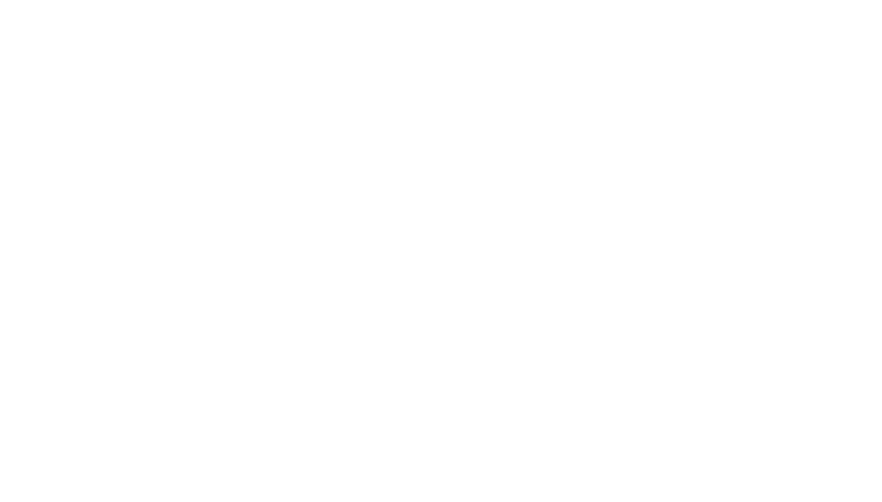
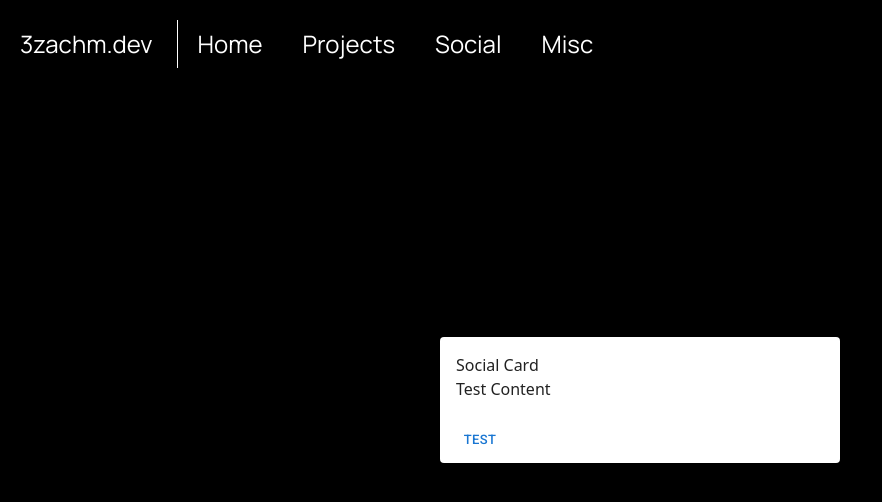
Before and after one commit to 3zachm/3zachm-dev, a Next.js app: page /social in a window 1280 px wide. Shown: the top 502 px of the page, without its empty margins (0-882 px from the left). Built offline with nearby package versions, Linux system fonts and the light colour scheme.

Commit message:
MUI init

```diff
--- /dev/null
+++ b/components/Cards/SocialCard.tsx
@@ -0,0 +1,21 @@
+import { Button } from '@mui/material';
+import Card from '@mui/material/Card';
+import CardActions from '@mui/material/CardActions';
+import CardContent from '@mui/material/CardContent';
+import CardMedia from '@mui/material/CardMedia';
+
+function SocialCard() {
+    return (
+        <Card sx={{minWidth: 400}}>
+            <CardContent>
+                <h2>Social Card</h2>
+                <p>Test Content</p>
+            </CardContent>
+            <CardActions>
+                <Button size="small">Test</Button>
+            </CardActions>
+        </Card>
+    );
+}
+
+export default SocialCard;
--- a/components/Navbar.tsx
+++ b/components/Navbar.tsx
@@ -19,7 +19,7 @@
         </Link>
     ))
 
-    return <div className="p-5 font-Manrope text-2xl flex items-center">{main} {separator} {Navlist}</div>
+    return <div className="p-5 font-Manrope text-2xl flex items-center absolute">{main} {separator} {Navlist}</div>
 }
 
 export default Navbar;
--- a/layouts/HomeLayout.tsx
+++ b/layouts/HomeLayout.tsx
@@ -12,14 +12,18 @@
 		{ label: 'Misc', href: '/misc' },
 	]
     return (
-        <div>
-            <body className="bg-black min-h-full">
+        <>
+            <body className="bg-black min-h-screen text-white overflow-hidden">
                 <Navbar options={navOptions} />
-                <div className="container">
-                    {props.children}
-                </div>
+                <header id="main-header" className="h-screen">
+                    <div id="main-header-center" className="h-full w-full">
+                        <div className="flex justify-center items-center h-full">
+                            {props.children}
+                        </div>
+                    </div>
+                </header>
             </body>
-        </div>
+        </>
     );
 }
 
--- a/package.json
+++ b/package.json
@@ -8,6 +8,9 @@
     "lint": "next lint"
   },
   "dependencies": {
+    "@emotion/react": "^11.7.1",
+    "@emotion/styled": "^11.6.0",
+    "@mui/material": "^5.4.2",
     "@prisma/client": "^3.9.2",
     "mysql2": "^2.3.3",
     "next": "12.0.10",
--- a/pages/index.tsx
+++ b/pages/index.tsx
@@ -6,6 +6,7 @@
 	return (
 		<>
 			<HomeHead title="3zachm.dev | Hello" description="Hello" path="" />
+			<h1 className="text-5xl">hello</h1>
 		</>
 	)
 }
--- a/pages/social.tsx
+++ b/pages/social.tsx
@@ -1,4 +1,5 @@
 import type { ReactElement } from 'react'
+import SocialCard from '../components/Cards/SocialCard'
 import HomeHead from '../components/HomeHead'
 import HomeLayout from '../layouts/HomeLayout'
 
@@ -6,6 +7,7 @@
 	return (
 		<>
 			<HomeHead title="3zachm.dev | Socials" description="my socials" path="social" />
+			<SocialCard />
 		</>
 	)
 }
--- a/styles/globals.css
+++ b/styles/globals.css
@@ -1,4 +1,6 @@
 @import url('https://fonts.googleapis.com/css2?family=Manrope:wght@200;300;400;500;600;700;800&display=swap');
+@import url('https://fonts.googleapis.com/css?family=Roboto:300,400,500,700&display=swap');
+@import url('https://fonts.googleapis.com/icon?family=Material+Icons');
 @tailwind base;
 @tailwind components;
 @tailwind utilities;
--- a/tailwind.config.js
+++ b/tailwind.config.js
@@ -2,11 +2,14 @@
   content: [
     "./pages/**/*.{js,ts,jsx,tsx}",
     "./components/**/*.{js,ts,jsx,tsx}",
+    "./layouts/**/*.{js,ts,jsx,tsx}",
   ],
   theme: {
     extend: {
       fontFamily : {
         Manrope: ["Manrope", "sans-serif"],
+        Roboto: ["Roboto", "sans-serif"],
+        Material: ["Material Icons", "sans-serif"],
       }
     },
   },
```
Also changed, not shown: 1 other file (tests, documents, lock files or other folders).
